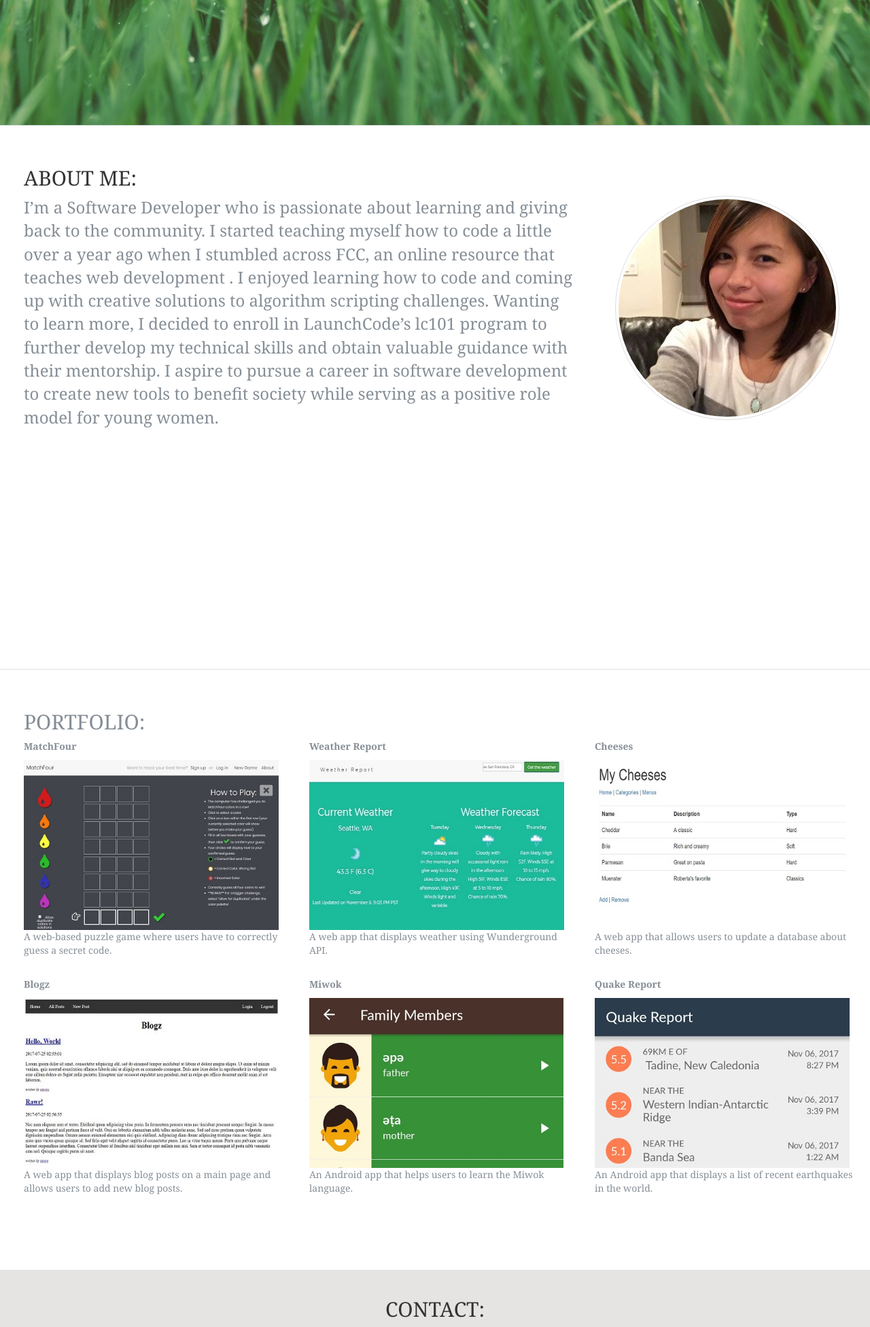
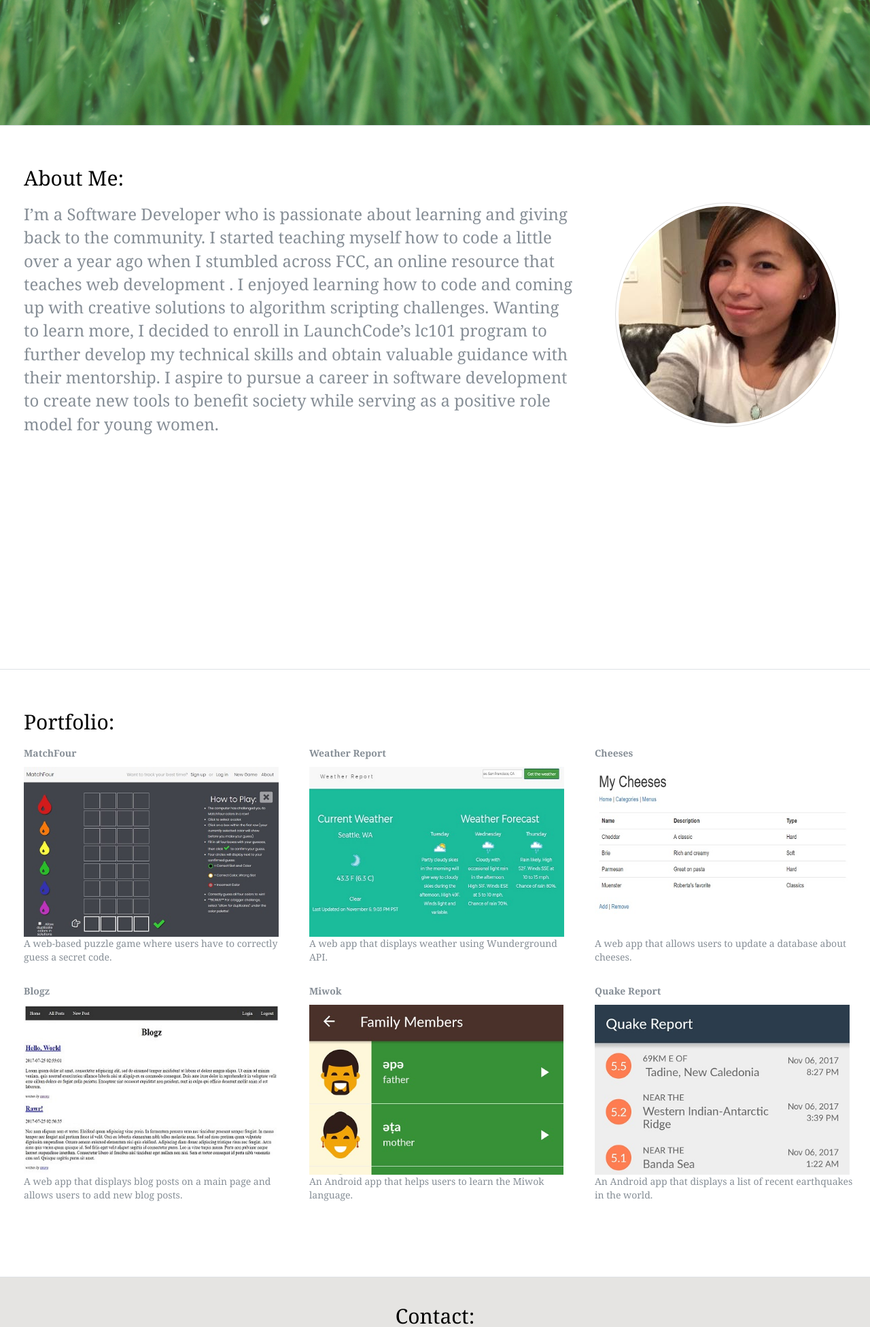
Before and after one commit to ctam91/tammysblog, a Flask app: page / in a window 1280 px wide. Shown: the part 615-2567 px from the top of the page at 68% size. Run offline with Flask 2, Linux system fonts and the light colour scheme; some libraries are stand-ins or nearby versions; some web fonts are replaced.

Commit message:
update h2 style

```diff
--- a/static/styles/mainpage.css
+++ b/static/styles/mainpage.css
@@ -15,8 +15,8 @@ h1.mheader {
 h2 {
     font-family: 'Saira Extra Condensed',serif;
     font-weight: 700;
-    text-transform: uppercase;
-    color: #343a40;
+    margin-bottom: 2rem !important;
+    color:black !important;
 }
 
 h3{
```
